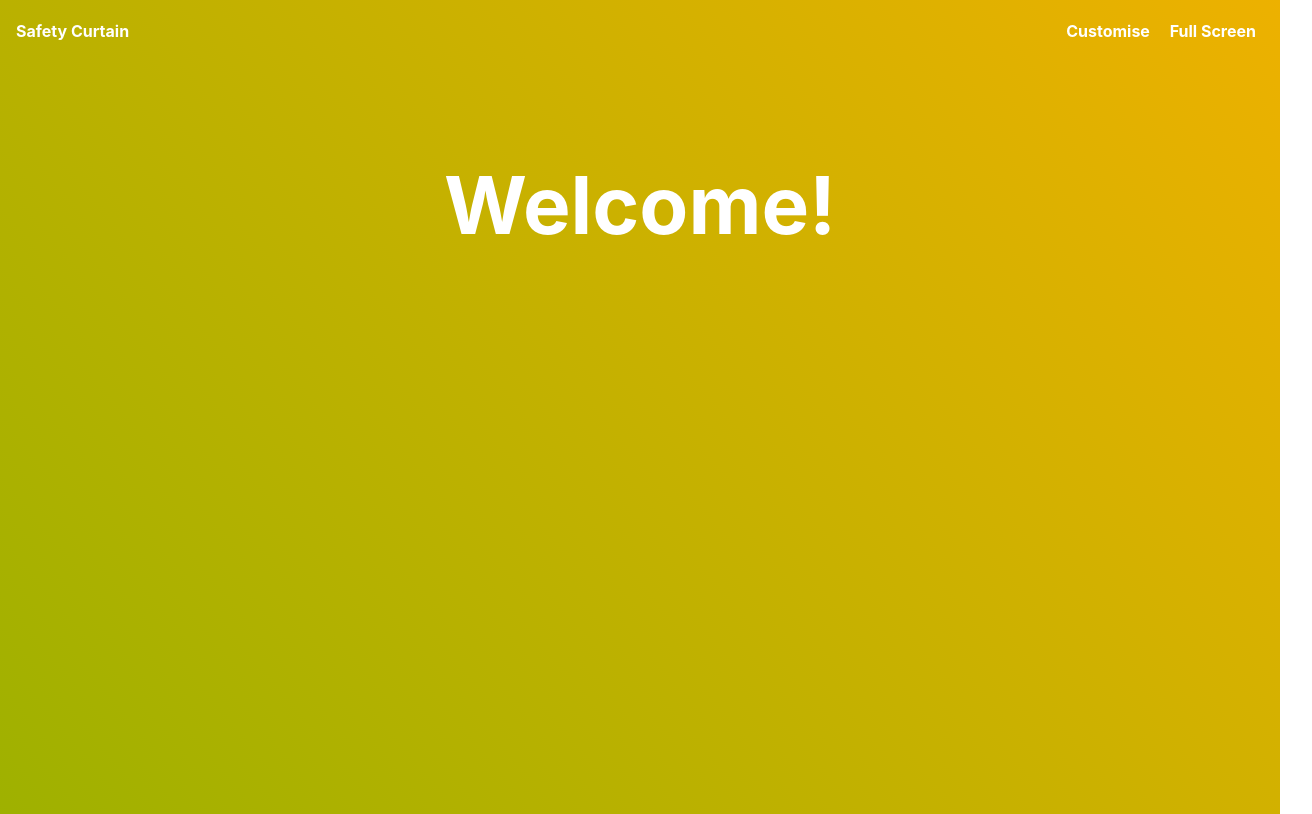
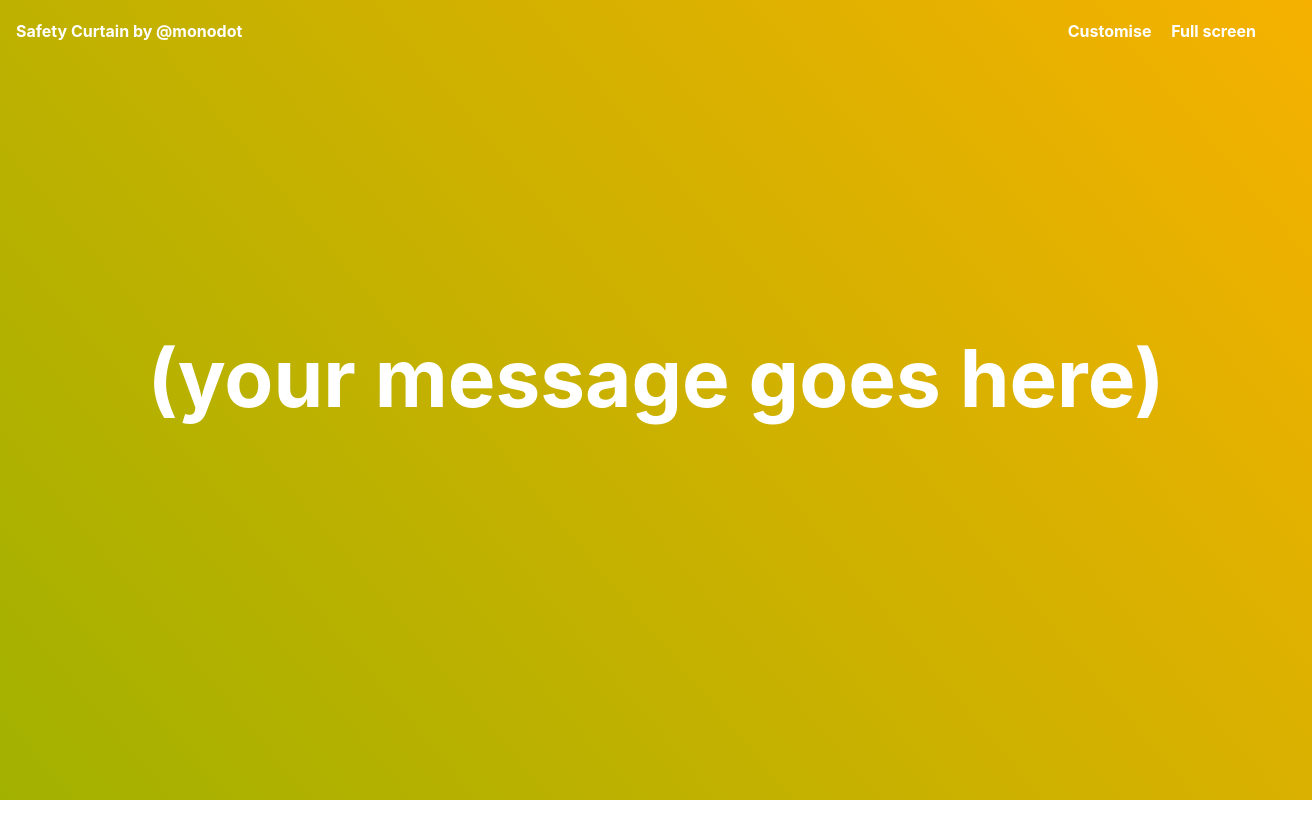
Before and after one commit to monodot/curtain, a plain HTML site: page index.html in a window 1280 px wide. Shown: the whole page, 1312 px wide, since content can reach past the window. Drawn offline with Linux system fonts and the light colour scheme.

Commit message:
Centered text and Twitter link

```diff
--- a/index.html
+++ b/index.html
@@ -14,16 +14,16 @@
 <body class="theme-rainbow" onLoad="updateCurtain();">
     <header>
         <nav>
-            Safety Curtain
+            <span>Safety Curtain by <a href="https://twitter.com/monodot">@monodot</a></span>
             <ul>
                 <li><a href="#" id="customise-btn">Customise</a></li>
-                <li><a href="#" id="fullscreen-btn">Full Screen</a></li>
+                <li><a href="#" id="fullscreen-btn">Full screen</a></li>
             </ul>
         </nav>
         <section id="customise">
             <form>
                 <label for="message">Message:</label>
-                <input type="text" id="message" name="message" size="28" value="Welcome!">
+                <input type="text" id="message" name="message" size="28" value="(your message goes here)">
                 <label for="theme">Theme:</label>
                 <select id="theme">
                     <option value="rainbow">rainbow</option>
--- a/mvp.css
+++ b/mvp.css
@@ -455,12 +455,24 @@ section#customise {
 }
 
 main {
-    height: calc(100vh - 5rem);
+    height: calc(75vh);
+    width: 100%;
     padding: 1rem;
+    display: table;
 }
 
 main h1 {
     font-size: 5rem;
+    margin: 0;
+}
+
+section#curtain {
+    display: table-cell;
+    vertical-align: middle;
+    text-align: center;
+    /* width: 100%; */
+    /* display: inline-block; */
+    /* vertical-align: middle; */
 }
 
 .theme-rainbow {
```
